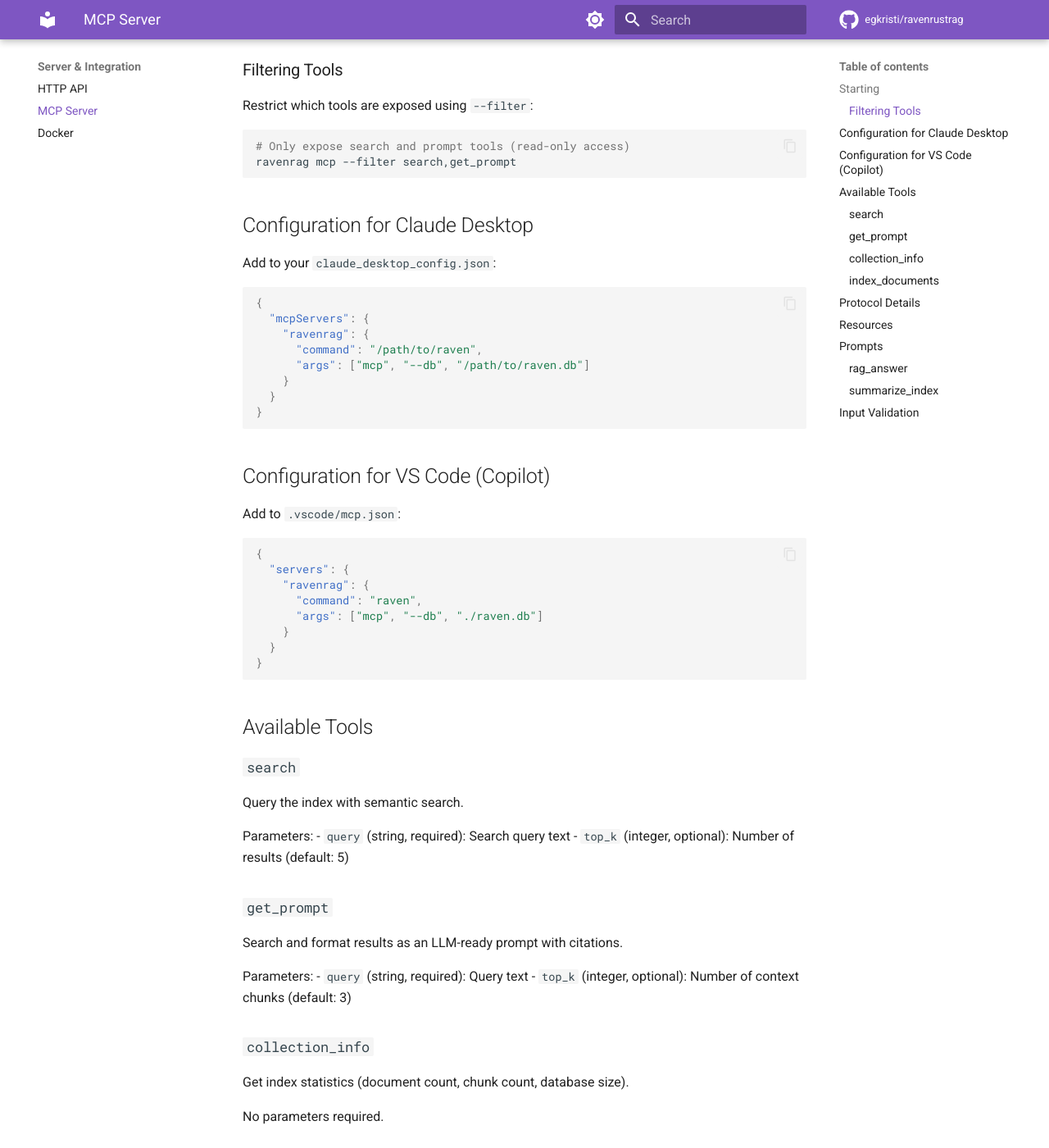
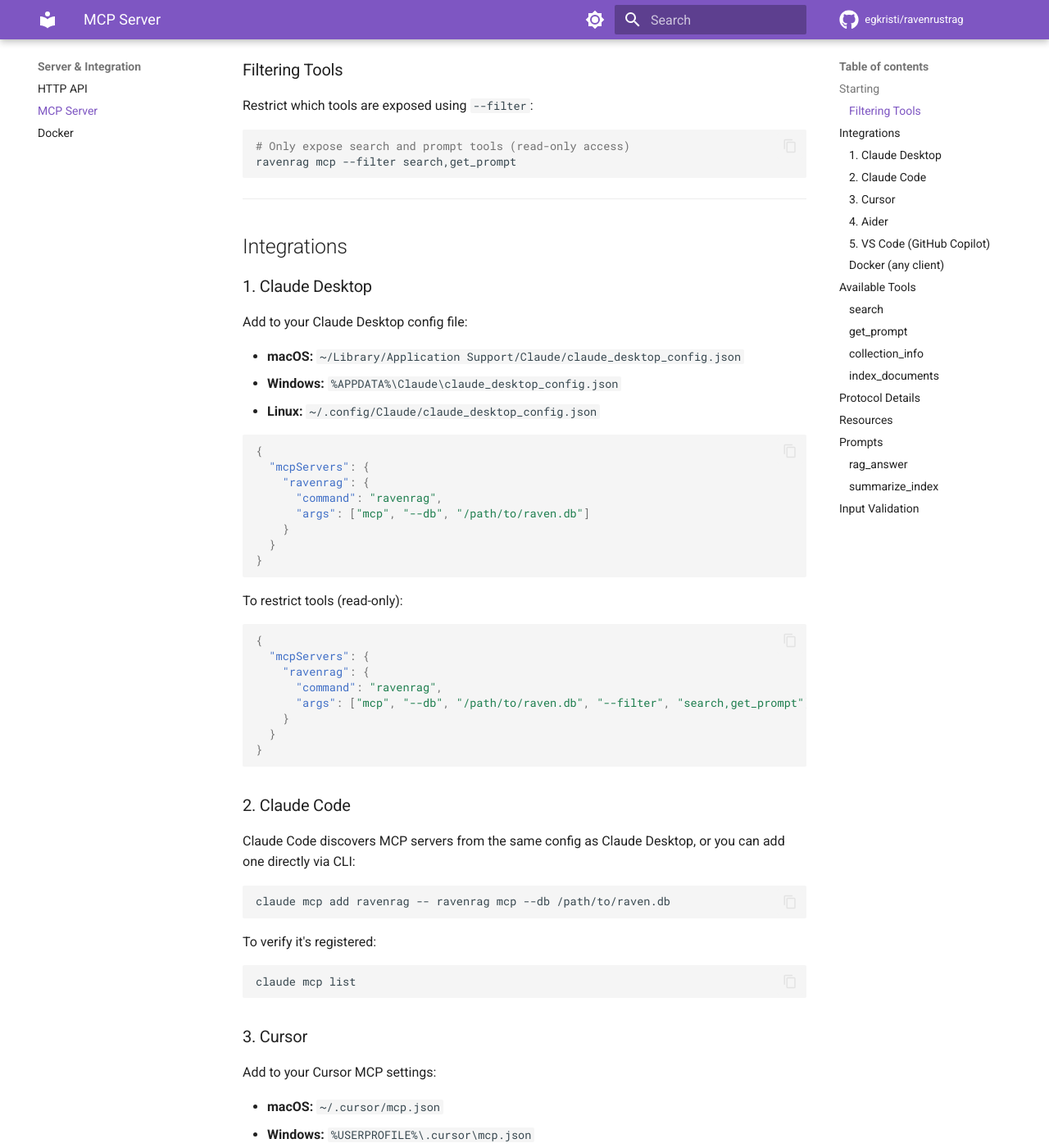
Before and after one commit to egkristi/ravenrustrag, an MkDocs documentation site: the page built from docs/mcp.md, in a window 1280 px wide and 1400 px high, scrolled down 413 px. Shown: the whole window at 82% size. Built offline with MkDocs 1.6.1 and Material for MkDocs 9.7.7, drawn with Linux system fonts in a browser that asks for light colours; comment, search, counter and statistics services are not loaded; some of the changed text lies outside the part shown.

Commit message:
docs: add MCP integration guide for Claude, Cursor, Aider, VS Code

````diff
--- a/docs/mcp.md
+++ b/docs/mcp.md
@@ -1,6 +1,6 @@
 # MCP Server
 
-RavenRustRAG includes an MCP (Model Context Protocol) server for integration with AI assistants like Claude Desktop.
+RavenRustRAG includes an MCP (Model Context Protocol) server for integration with AI assistants like Claude, Copilot, Cursor, and Aider.
 
 ## Starting
 
@@ -19,35 +19,155 @@
 ravenrag mcp --filter search,get_prompt
 ```
 
-## Configuration for Claude Desktop
+---
 
-Add to your `claude_desktop_config.json`:
+## Integrations
+
+### 1. Claude Desktop
+
+Add to your Claude Desktop config file:
+
+- **macOS:** `~/Library/Application Support/Claude/claude_desktop_config.json`
+- **Windows:** `%APPDATA%\Claude\claude_desktop_config.json`
+- **Linux:** `~/.config/Claude/claude_desktop_config.json`
 
 ```json
 {
   "mcpServers": {
     "ravenrag": {
-      "command": "/path/to/raven",
+      "command": "ravenrag",
       "args": ["mcp", "--db", "/path/to/raven.db"]
     }
   }
 }
 ```
 
-## Configuration for VS Code (Copilot)
+To restrict tools (read-only):
 
-Add to `.vscode/mcp.json`:
+```json
+{
+  "mcpServers": {
+    "ravenrag": {
+      "command": "ravenrag",
+      "args": ["mcp", "--db", "/path/to/raven.db", "--filter", "search,get_prompt"]
+    }
+  }
+}
+```
+
+### 2. Claude Code
+
+Claude Code discovers MCP servers from the same config as Claude Desktop, or you can add one directly via CLI:
+
+```bash
+claude mcp add ravenrag -- ravenrag mcp --db /path/to/raven.db
+```
+
+To verify it's registered:
+
+```bash
+claude mcp list
+```
+
+### 3. Cursor
+
+Add to your Cursor MCP settings:
+
+- **macOS:** `~/.cursor/mcp.json`
+- **Windows:** `%USERPROFILE%\.cursor\mcp.json`
+- **Linux:** `~/.cursor/mcp.json`
+
+```json
+{
+  "mcpServers": {
+    "ravenrag": {
+      "command": "ravenrag",
+      "args": ["mcp", "--db", "/path/to/raven.db"]
+    }
+  }
+}
+```
+
+Or per-project in `.cursor/mcp.json` at the workspace root:
+
+```json
+{
+  "mcpServers": {
+    "ravenrag": {
+      "command": "ravenrag",
+      "args": ["mcp", "--db", "./raven.db"]
+    }
+  }
+}
+```
+
+### 4. Aider
+
+Aider supports MCP servers via its `--mcp` flag:
+
+```bash
+aider --mcp "ravenrag mcp --db ./raven.db"
+```
+
+Or add to your `.aider.conf.yml`:
+
+```yaml
+mcp-servers:
+  - command: ravenrag
+    args: ["mcp", "--db", "./raven.db"]
+```
+
+### 5. VS Code (GitHub Copilot)
+
+Add to `.vscode/mcp.json` in your workspace root:
 
 ```json
 {
   "servers": {
     "ravenrag": {
-      "command": "raven",
+      "command": "ravenrag",
       "args": ["mcp", "--db", "./raven.db"]
     }
   }
 }
 ```
+
+Or configure globally in VS Code settings (`settings.json`):
+
+```json
+{
+  "github.copilot.chat.mcp.servers": {
+    "ravenrag": {
+      "command": "ravenrag",
+      "args": ["mcp", "--db", "/path/to/raven.db"]
+    }
+  }
+}
+```
+
+After adding, Copilot Chat will automatically discover the tools. You can invoke them with `@ravenrag` or the agent will use them when relevant.
+
+### Docker (any client)
+
+If you installed via Docker, use this command format:
+
+```json
+{
+  "mcpServers": {
+    "ravenrag": {
+      "command": "docker",
+      "args": [
+        "run", "--rm", "-i",
+        "-v", "raven-data:/data",
+        "ghcr.io/egkristi/ravenrustrag:latest",
+        "mcp", "--db", "/data/raven.db"
+      ]
+    }
+  }
+}
+```
+
+---
 
 ## Available Tools
 
````
Also changed, not shown: README.md (+14 -1 lines).
